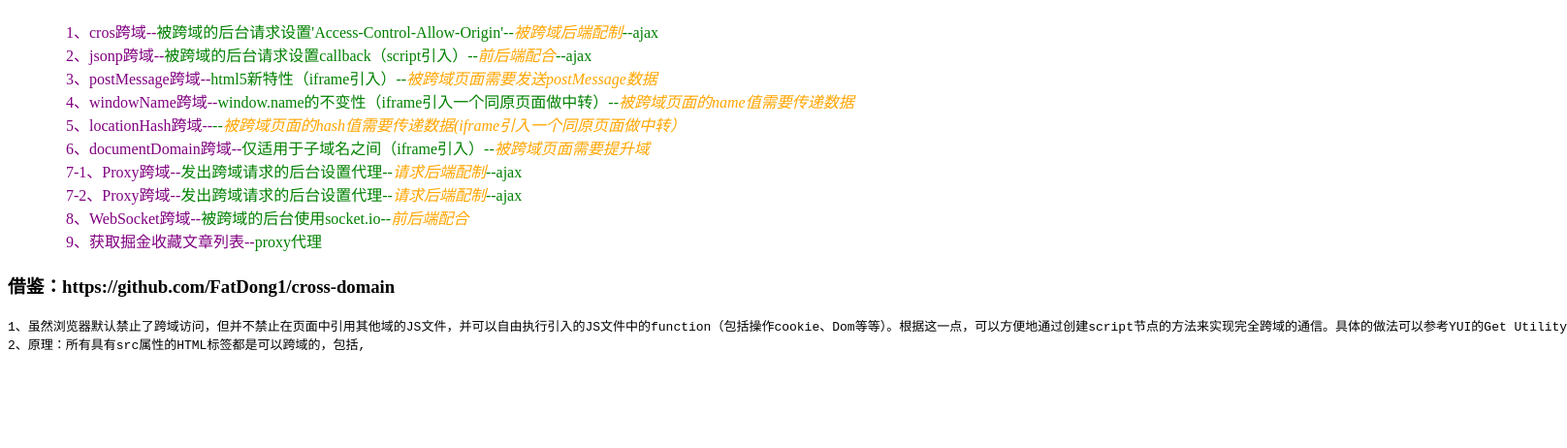
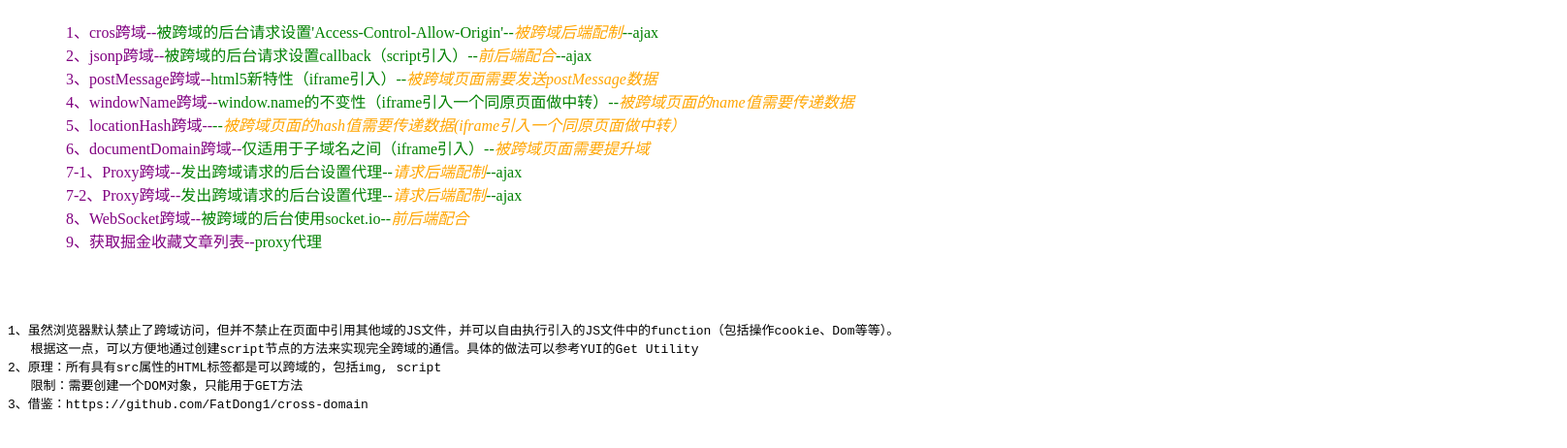
Before and after one commit to Heyff12/cross-domain, a website: page static/index.html in a window 1280 px wide. Shown: the whole page at 97% size, 1616 px wide, since content can reach past the window. Drawn offline with Linux system fonts and the light colour scheme.

Commit message:
修改文字说明

```diff
--- a/static/index.html
+++ b/static/index.html
@@ -7,6 +7,7 @@
         ul{
             list-style: none;
             margin:20px;
+            margin-bottom: 70px;
         }
         a{
             text-decoration: none;
@@ -37,11 +38,14 @@
 </ul>
 
 
-<h3>借鉴：https://github.com/FatDong1/cross-domain</h3>
+
+
 <pre>
-1、虽然浏览器默认禁止了跨域访问，但并不禁止在页面中引用其他域的JS文件，并可以自由执行引入的JS文件中的function（包括操作cookie、Dom等等）。根据这一点，可以方便地通过创建script节点的方法来实现完全跨域的通信。具体的做法可以参考YUI的Get Utility
-2、原理：所有具有src属性的HTML标签都是可以跨域的，包括<img/>, <script/>
+1、虽然浏览器默认禁止了跨域访问，但并不禁止在页面中引用其他域的JS文件，并可以自由执行引入的JS文件中的function（包括操作cookie、Dom等等）。
+   根据这一点，可以方便地通过创建script节点的方法来实现完全跨域的通信。具体的做法可以参考YUI的Get Utility
+2、原理：所有具有src属性的HTML标签都是可以跨域的，包括img, script
    限制：需要创建一个DOM对象，只能用于GET方法
+3、借鉴：https://github.com/FatDong1/cross-domain
 </pre>
 </body>
 </html>
```
